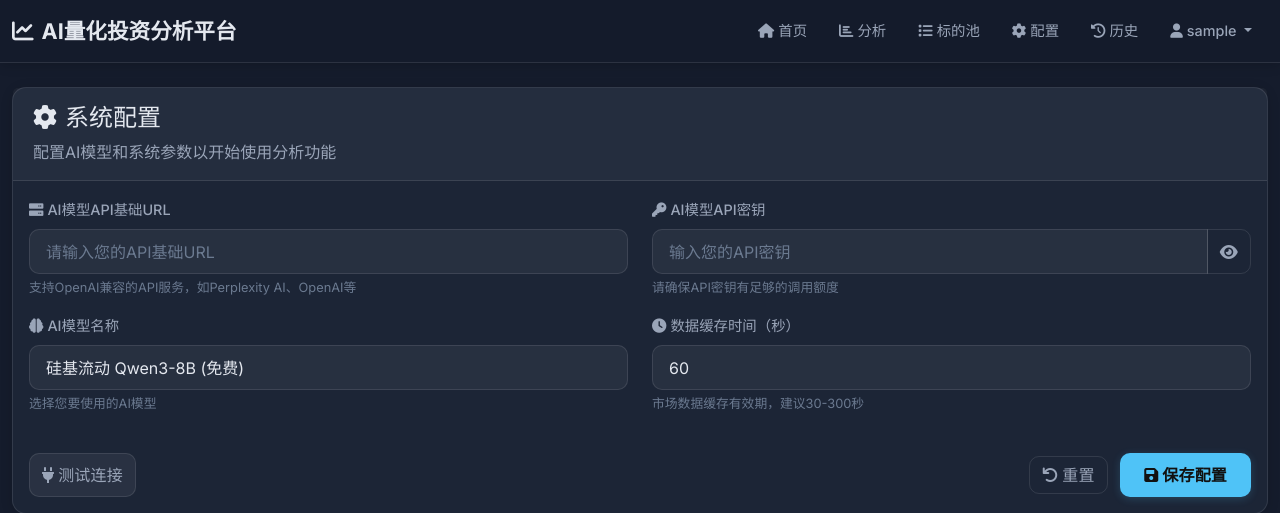
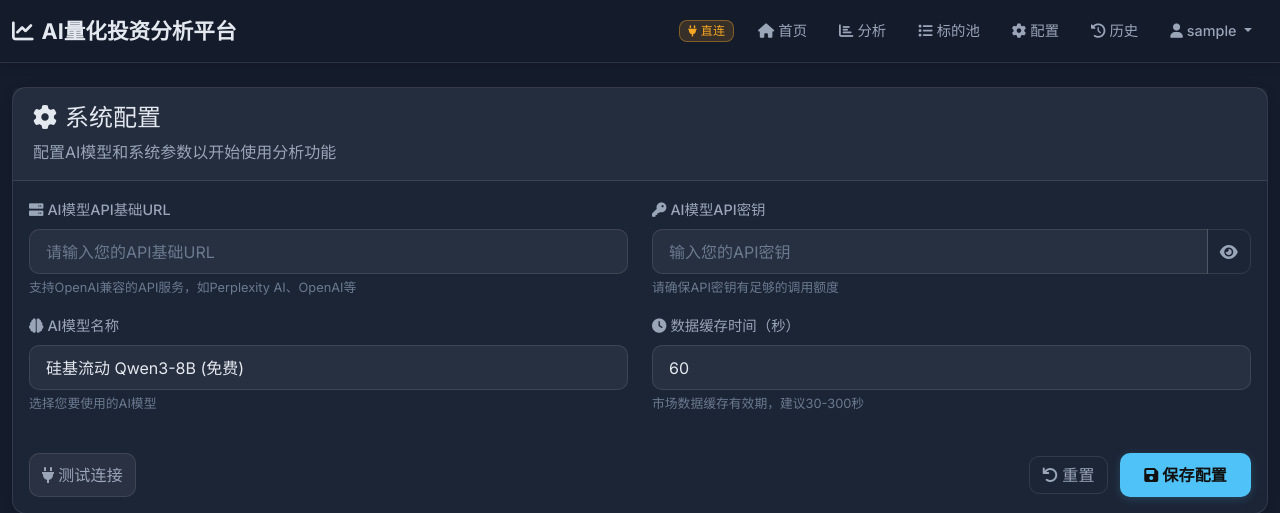
Before and after one commit to sagirisensee/etf-stock-analysis-platform, a Flask app: page /config in a window 1280 px wide. Shown: the top 513 px of the page. Run offline with Flask 3, Linux system fonts and the light colour scheme; the visitor is signed in with stand-in values (Sample User, id 1); data comes from the database, SQL or seed files in the repository.

Commit message:
feat: inject and display proxy status badge in navigation bar via context processor

```diff
--- a/app.py
+++ b/app.py
@@ -28,12 +28,22 @@ from core.data_fetcher import (
     get_etf_daily_history,
     get_all_stock_spot_realtime,
     get_stock_daily_history,
+    PROXY_WORKER_URL,
 )
 
 app = Flask(__name__)
 # 从环境变量读取密钥，如果未设置则生成随机密钥（注意：随机密钥在重启后会变化，导致用户需要重新登录）
 # 生产环境建议设置固定的环境变量 SECRET_KEY
 app.secret_key = os.getenv("SECRET_KEY", os.urandom(24).hex())
+
+
+@app.context_processor
+def inject_proxy_status():
+    """向所有模板注入代理状态信息"""
+    return {
+        "proxy_enabled": bool(PROXY_WORKER_URL),
+        "proxy_url": PROXY_WORKER_URL,
+    }
 
 
 # 添加自定义Jinja2过滤器
--- a/templates/base.html
+++ b/templates/base.html
@@ -588,8 +588,24 @@
             </button>
 
             <div class="collapse navbar-collapse" id="navbarNav">
-                <ul class="navbar-nav ms-auto">
+                <ul class="navbar-nav ms-auto align-items-center">
                     {% if session.user_id %}
+                    <!-- 代理状态标志 -->
+                    <li class="nav-item me-2">
+                        {% if proxy_enabled %}
+                        <span class="badge d-flex align-items-center"
+                              style="background: rgba(76, 175, 130, 0.15); border: 1px solid rgba(76, 175, 130, 0.4); color: var(--accent-emerald); font-size: 0.75rem; padding: 0.35em 0.65em; border-radius: 8px; cursor: help;"
+                              title="已通过 Cloudflare Worker 代理转发数据请求&#10;{{ proxy_url }}">
+                            <i class="fas fa-cloud me-1" style="font-size: 0.7rem;"></i>代理已启用
+                        </span>
+                        {% else %}
+                        <span class="badge d-flex align-items-center"
+                              style="background: rgba(245, 166, 35, 0.15); border: 1px solid rgba(245, 166, 35, 0.4); color: var(--accent-amber); font-size: 0.75rem; padding: 0.35em 0.65em; border-radius: 8px; cursor: help;"
+                              title="数据请求使用直连方式&#10;设置 PROXY_WORKER_URL 环境变量以启用代理">
+                            <i class="fas fa-plug me-1" style="font-size: 0.7rem;"></i>直连
+                        </span>
+                        {% endif %}
+                    </li>
                     <li class="nav-item">
                         <a class="nav-link" href="{{ url_for('index') }}">
                             <i class="fas fa-home me-1"></i>首页
```
